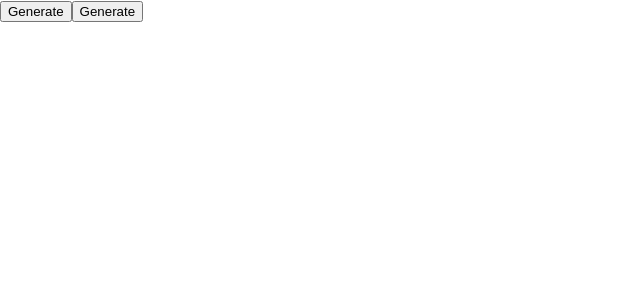
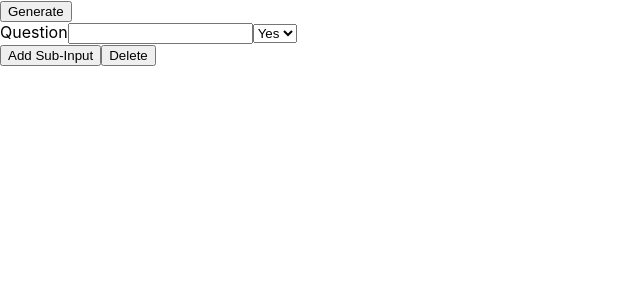
Before and after one commit to dawidpolednik/form-builder, a React (Create React App) app: page / in a window 1280 px wide. Both pictures are taken after a click on the button "Generate". Shown: the top 300 px of the page, without its empty margins (0-640 px from the left). Built offline with nearby package versions, Linux system fonts and the light colour scheme.

Commit message:
generate defaultForm

```diff
--- a/src/App.tsx
+++ b/src/App.tsx
@@ -3,7 +3,7 @@ import styles from "./App.module.scss";
 import RenderButton from "./Components/RenderButton/RenderButton";
 import DefaultForm from "./Components/DefaultForm/DefaultForm";
 
-type AppState = { isRender: boolean };
+type AppState = { isRender: Boolean };
 
 class App extends Component<{}, AppState> {
   state = {
@@ -11,7 +11,11 @@ class App extends Component<{}, AppState> {
   };
 
   handleRenderButton = () =>
-    this.setState(prevState => ({ isRender: !prevState.isRender }));
+    this.setState(prevState => ({ isRender: !prevState.isRender } as AppState));
+
+  // deleteForm = () =>(
+  //   this.setState
+  // )
 
   render() {
     const { isRender } = this.state;
@@ -19,7 +23,7 @@ class App extends Component<{}, AppState> {
       <div className="App">
         <section className={styles.container}>
           <RenderButton handleButton={this.handleRenderButton} />
-          {isRender && <DefaultForm />}
+          {isRender && <DefaultForm deleteForm={this.handleRenderButton} />}
         </section>
       </div>
     );
--- a/src/Components/DefaultForm/DefaultForm.tsx
+++ b/src/Components/DefaultForm/DefaultForm.tsx
@@ -1,9 +1,46 @@
 import React, { Component } from "react";
 import styles from "./DefaultForm.module.scss";
+import Input from "../Input/Input";
 
-class DefaultForm extends Component {
+interface IDefaultForm {
+  type: String | Number | Boolean;
+  isEquals: Boolean;
+  isSelected: Boolean;
+  isGreater: Boolean;
+  isLess: Boolean;
+  isSelectList: Boolean;
+}
+
+type DefaultFormProps = {
+  disableForm: () => void;
+};
+
+class DefaultForm extends Component<any, IDefaultForm, DefaultFormProps> {
+  state = {
+    type: "",
+    isEquals: false,
+    isSelected: false,
+    isGreater: false,
+    isLess: false,
+    isSelectList: true
+  };
+
+  renderButtons = (
+    <div className={styles.buttonsContainer}>
+      <button>Add Sub-Input</button>
+      <button>Delete</button>
+    </div>
+  );
+
+  renderForm = (
+    <form className={styles.defaultForm}>
+      <Input />
+      <Input isSelectList />
+      {this.renderButtons}
+    </form>
+  );
   render() {
-    return <button className={styles.renderButton}>Generate</button>;
+    return this.renderForm;
   }
 }
 export default DefaultForm;
--- /dev/null
+++ b/src/Components/Input/Input.tsx
@@ -0,0 +1,24 @@
+import React from "react";
+import styles from "./Input.module.scss";
+
+type InputProps = {
+  isSelectList?: Boolean;
+};
+
+const renderInput = (
+  <label>
+    Question<input className={styles.input} type="text"></input>
+  </label>
+);
+
+const renderSelectList = (
+  <select name="type">
+    <option>Yes</option>
+    <option>No</option>
+  </select>
+);
+
+const Input = ({ isSelectList }: InputProps) => {
+  return !isSelectList ? renderInput : renderSelectList;
+};
+export default Input;
--- a/src/Components/RenderButton/RenderButton.tsx
+++ b/src/Components/RenderButton/RenderButton.tsx
@@ -1,13 +1,11 @@
-import React, { Component } from "react";
+import React from "react";
 import styles from "./RenderButton.module.scss";
-import DefaultForm from "../DefaultForm/DefaultForm";
 
 type RenderButtonProps = {
-  handleButton: () => {};
+  handleButton: () => void;
 };
 
 const RenderButton = ({ handleButton }: RenderButtonProps) => {
-  // console.log("isRender :", isRender);
   return (
     <button className={styles.renderButton} onClick={handleButton}>
       Generate
```
Also changed, not shown: src/Components/Input/Input.module.scss (added).
